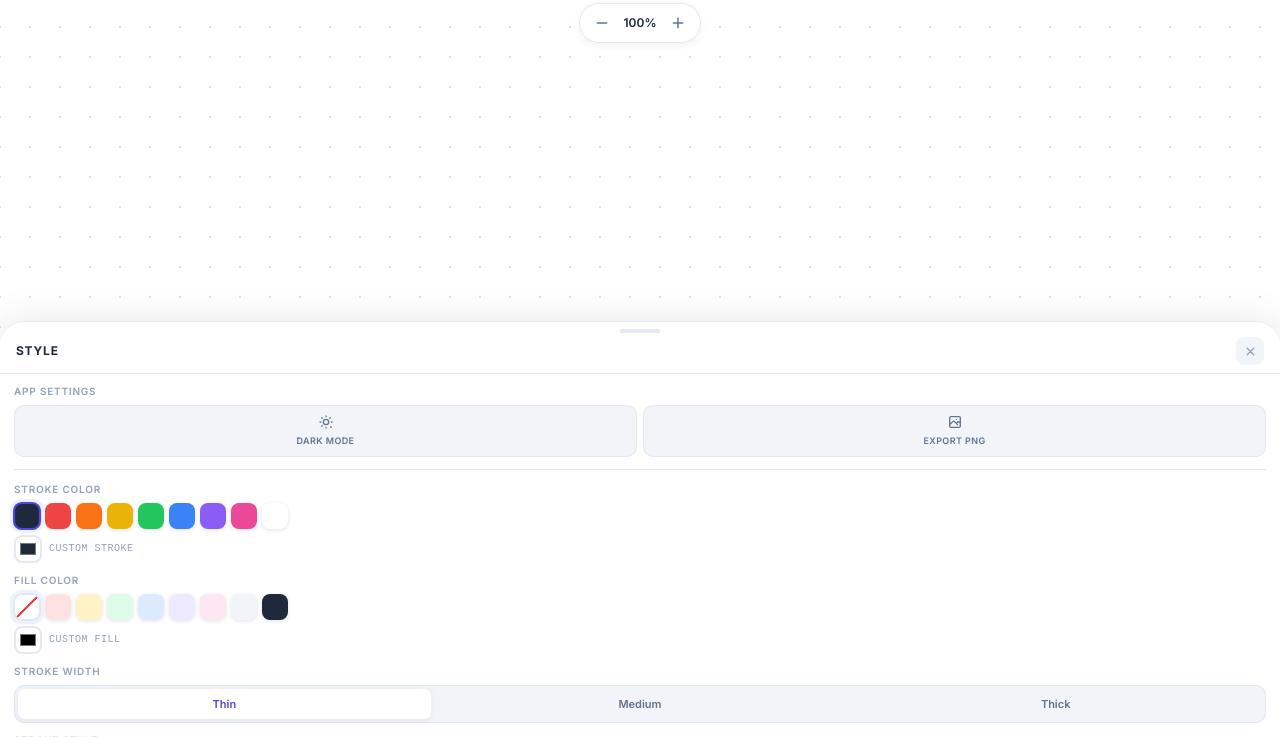
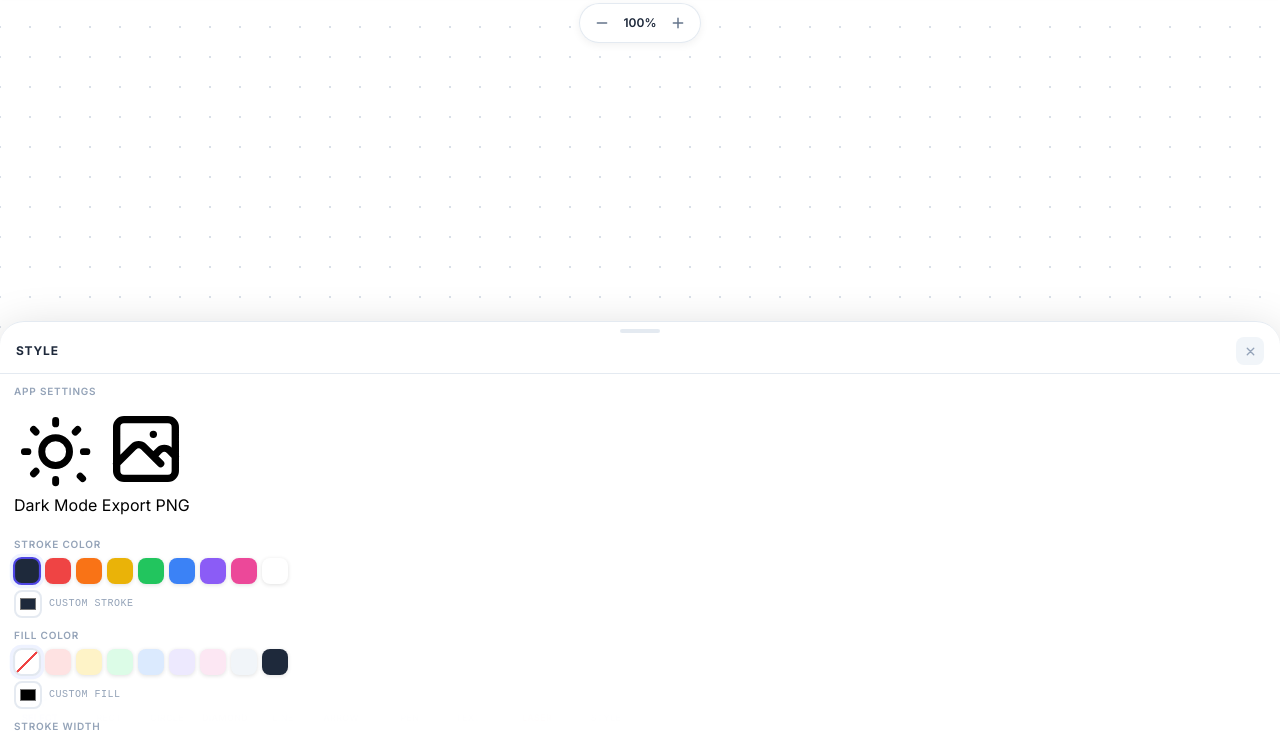
Before and after one commit to sharmaa-abhi/Inflow, a website built with Vite: page mobile/index.html in a window 1280 px wide. Shown: the part 63-800 px from the top of the page. Built offline with nearby package versions, Linux system fonts and the light colour scheme.

Commit message:
updates css of moblie

```diff
--- a/mobile/mobile.css
+++ b/mobile/mobile.css
@@ -18,9 +18,12 @@
   --toolbar-safe-bottom: calc(var(--toolbar-height) + env(safe-area-inset-bottom, 0px));
 
   /* Colors */
-  --accent: #4f46e5;        /* indigo-600 */
-  --accent-light: #eef2ff;  /* indigo-50 */
-  --accent-dark: #6366f1;   /* indigo-400 */
+  --accent: #4f46e5;
+  /* indigo-600 */
+  --accent-light: #eef2ff;
+  /* indigo-50 */
+  --accent-dark: #6366f1;
+  /* indigo-400 */
   --surface: rgba(255, 255, 255, 0.88);
   --surface-hover: rgba(241, 245, 249, 0.95);
   --border: rgba(226, 232, 240, 0.9);
@@ -29,13 +32,13 @@
   --text-muted: #94a3b8;
 
   /* Shadows */
-  --shadow-sm: 0 2px 8px rgba(0,0,0,0.06);
-  --shadow-md: 0 4px 24px rgba(0,0,0,0.10);
-  --shadow-xl: 0 12px 48px rgba(0,0,0,0.18);
+  --shadow-sm: 0 2px 8px rgba(0, 0, 0, 0.06);
+  --shadow-md: 0 4px 24px rgba(0, 0, 0, 0.10);
+  --shadow-xl: 0 12px 48px rgba(0, 0, 0, 0.18);
 
   /* Sheet */
   --sheet-radius: 24px;
-  --sheet-bg: rgba(255,255,255,0.96);
+  --sheet-bg: rgba(255, 255, 255, 0.96);
 
   /* Transitions */
   --ease-bounce: cubic-bezier(0.34, 1.56, 0.64, 1);
@@ -57,19 +60,22 @@ body.dark {
 /* ──────────────────────────────────────────────────────────────── */
 /* 3. Full-Screen App Shell                                         */
 /* ──────────────────────────────────────────────────────────────── */
-html, body {
+html,
+body {
   width: 100%;
   height: 100%;
   overflow: hidden;
   overscroll-behavior: none;
-  touch-action: none; /* Disable browser scroll/zoom on the body */
+  touch-action: none;
+  /* Disable browser scroll/zoom on the body */
 }
 
 #app {
   position: relative;
   width: 100vw;
   height: 100vh;
-  height: 100dvh; /* dynamic viewport height for mobile browsers */
+  height: 100dvh;
+  /* dynamic viewport height for mobile browsers */
   overflow: hidden;
   display: flex;
   flex-direction: column;
@@ -226,7 +232,7 @@ html, body {
   font-weight: 600;
   font-family: 'Inter', sans-serif;
   color: var(--text-primary);
-  user-select: none;
+  /* user-select: none; */
 }
 
 /* ──────────────────────────────────────────────────────────────── */
@@ -248,7 +254,7 @@ html, body {
   backdrop-filter: blur(16px);
   -webkit-backdrop-filter: blur(16px);
   border-top: 1px solid var(--border);
-  box-shadow: 0 -4px 24px rgba(0,0,0,0.07);
+  box-shadow: 0 -4px 24px rgba(0, 0, 0, 0.07);
 
   pointer-events: auto;
 }
@@ -326,22 +332,10 @@ body.dark .tool-btn.active-tool {
 .laser-btn {
   color: #ef4444;
 }
+
 .laser-btn.active-tool {
   background: rgba(239, 68, 68, 0.1);
   color: #ef4444;
-}
-
-/* Style-panel toggle button — indigo accent */
-.style-toggle-btn {
-  color: var(--accent);
-}
-.style-toggle-btn.panel-open {
-  background: var(--accent-light);
-  color: var(--accent);
-}
-body.dark .style-toggle-btn.panel-open {
-  background: rgba(79, 70, 229, 0.22);
-  color: #a5b4fc;
 }
 
 /* Tool divider line */
@@ -423,7 +417,9 @@ body.dark .style-toggle-btn.panel-open {
   touch-action: none;
 }
 
-.sheet-handle-area:active { cursor: grabbing; }
+.sheet-handle-area:active {
+  cursor: grabbing;
+}
 
 .sheet-handle {
   width: 40px;
@@ -503,81 +499,6 @@ body.dark .style-toggle-btn.panel-open {
   gap: 6px;
 }
 
-/* Thin divider between sections */
-.sheet-divider {
-  height: 1px;
-  background: var(--border);
-  border-radius: 1px;
-  margin: 2px 0;
-  flex-shrink: 0;
-}
-
-/* Horizontal row of action buttons (Dark Mode, Export, Zoom…) */
-.sheet-action-row {
-  display: flex;
-  gap: 6px;
-}
-
-.sheet-action-btn {
-  flex: 1;
-  display: flex;
-  flex-direction: column;
-  align-items: center;
-  justify-content: center;
-  gap: 4px;
-  padding: 8px 4px;
-  border: 1px solid var(--border);
-  border-radius: 10px;
-  background: var(--surface-hover);
-  color: var(--text-secondary);
-  cursor: pointer;
-  transition: background 0.15s, color 0.15s, transform 0.1s, border-color 0.15s;
-  -webkit-tap-highlight-color: transparent;
-  font-family: 'Inter', sans-serif;
-}
-
-.sheet-action-btn:active {
-  transform: scale(0.93);
-  background: var(--accent-light);
-  color: var(--accent);
-  border-color: var(--accent);
-}
-
-.sheet-action-btn.action-active {
-  background: var(--accent-light);
-  color: var(--accent);
-  border-color: rgba(79, 70, 229, 0.3);
-}
-
-body.dark .sheet-action-btn.action-active {
-  background: rgba(79, 70, 229, 0.22);
-  color: #a5b4fc;
-  border-color: rgba(99, 102, 241, 0.4);
-}
-
-.sheet-action-icon {
-  display: flex;
-  align-items: center;
-  justify-content: center;
-}
-
-.sheet-action-icon svg {
-  width: 16px;
-  height: 16px;
-  stroke: currentColor;
-}
-
-.sheet-action-label {
-  font-size: 9px;
-  font-weight: 600;
-  text-transform: uppercase;
-  letter-spacing: 0.4px;
-  color: inherit;
-  text-align: center;
-}
-
-
-
 .prop-label {
   font-family: 'Inter', sans-serif;
   font-size: 10px;
@@ -603,7 +524,7 @@ body.dark .sheet-action-btn.action-active {
   cursor: pointer;
   transition: transform 0.15s var(--ease-bounce), box-shadow 0.15s;
   -webkit-tap-highlight-color: transparent;
-  box-shadow: 0 1px 4px rgba(0,0,0,0.12);
+  box-shadow: 0 1px 4px rgba(0, 0, 0, 0.12);
   outline: none;
   flex-shrink: 0;
 }
@@ -614,7 +535,7 @@ body.dark .sheet-action-btn.action-active {
 
 .color-swatch.swatch-active {
   border-color: var(--accent);
-  box-shadow: 0 0 0 3px var(--accent-light), 0 1px 4px rgba(0,0,0,0.12);
+  box-shadow: 0 0 0 3px var(--accent-light), 0 1px 4px rgba(0, 0, 0, 0.12);
   transform: scale(1.08);
 }
 
@@ -749,7 +670,7 @@ body.dark .btn-group-item.active-group-item {
 
   opacity: 0;
   transition: opacity 0.25s var(--ease-smooth), transform 0.25s var(--ease-smooth);
-  box-shadow: 0 4px 20px rgba(0,0,0,0.25);
+  box-shadow: 0 4px 20px rgba(0, 0, 0, 0.25);
 }
 
 .toast.toast-show {
```
